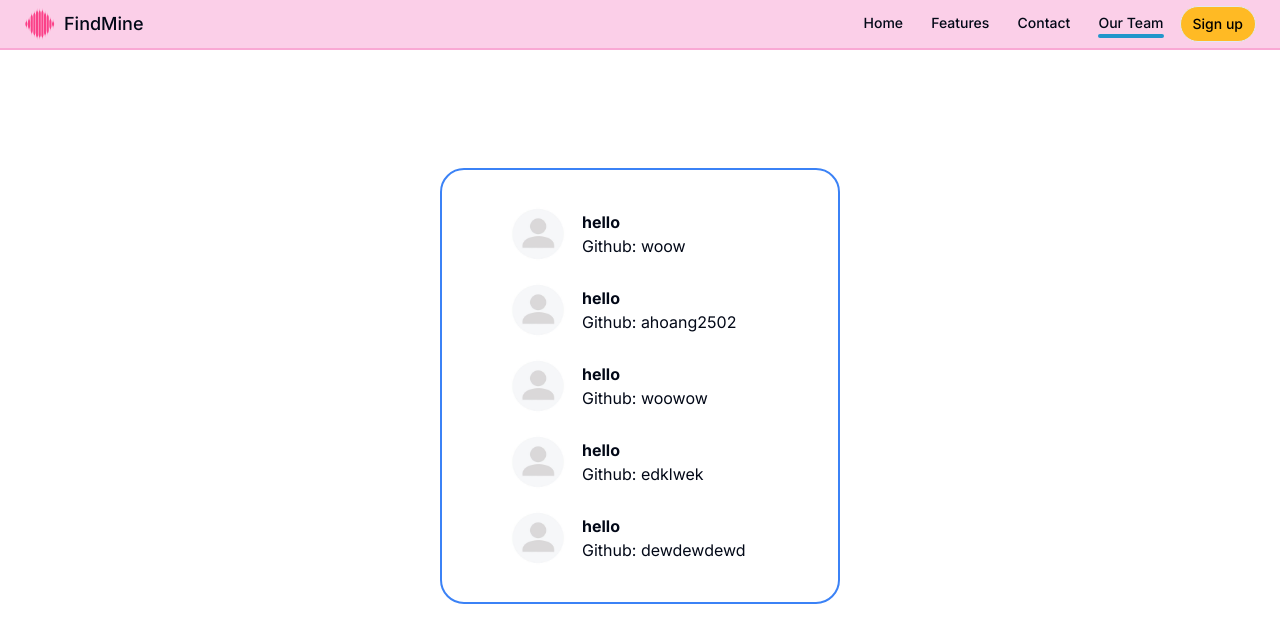
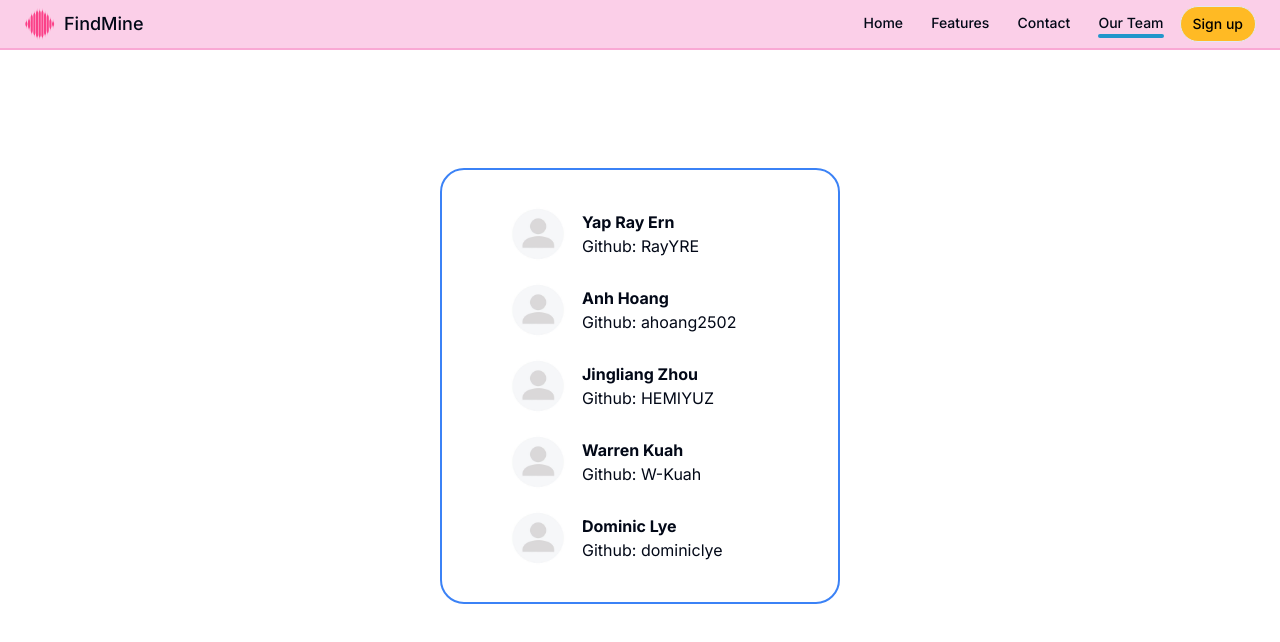
Before and after one commit to ahoang2502/catalyst-hackafun, a Next.js app: page /ourteam in a window 1280 px wide. Shown: the top 642 px of the page. Built offline with nearby package versions, Linux system fonts and the light colour scheme; no server answers.

Commit message:
feta: add member names

```diff
--- a/src/app/(platform)/ourteam/page.tsx
+++ b/src/app/(platform)/ourteam/page.tsx
@@ -4,24 +4,24 @@ import React from "react";
 const OurTeamPage = () => {
   const teamMembers = [
     {
-      name: "hello",
-      github: "woow",
+      name: "Yap Ray Ern",
+      github: "RayYRE",
     },
     {
-      name: "hello",
+      name: "Anh Hoang",
       github: "ahoang2502",
     },
     {
-      name: "hello",
-      github: "woowow",
+      name: "Jingliang Zhou",
+      github: "HEMIYUZ",
     },
     {
-      name: "hello",
-      github: "edklwek",
+      name: "Warren Kuah",
+      github: "W-Kuah",
     },
     {
-      name: "hello",
-      github: "dewdewdewd",
+      name: "Dominic Lye",
+      github: "dominiclye",
     },
   ];
 
```
